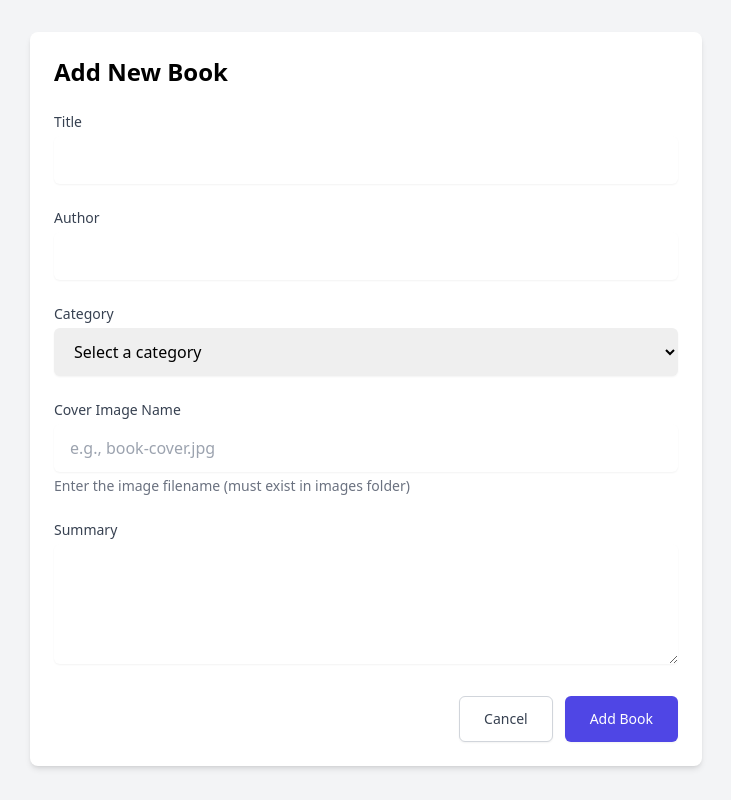
After one commit to Thisishemmit/brief10, a PHP site: template app/views/admin/books/add.php in a window 1280 px wide. The commit adds this page. Shown: the whole page, without its empty margins (274-1005 px from the left). Run offline with PHP 8.4, Linux system fonts and the light colour scheme; the template is opened without the code that fills it, so the values that code supplies are empty.

Commit message:
LM-10 added add page for admin and fixed some erro rs in routes and added a get function in Book model and fixed an error login controller

```diff
--- a/app/controllers/login.php
+++ b/app/controllers/login.php
@@ -23,7 +23,9 @@
     if (empty($error)) {
         $config = require 'app/config/database.php';
         $db = new Database($config['username'], $config['password'], $config['database']);
-        $db->connect();
+        if (!$db->connect()) {
+            abort(500);
+        }
 
         $user = new User($db);
         if ($user->findByEmail($email)) {
--- a/app/helpers/errors.php
+++ b/app/helpers/errors.php
@@ -1,29 +1,41 @@
 <?php
 function set_error($key, $message)
 {
-    $_SESSION["error_{$key}"] = $message;
+    $_SESSION['errors'][$key] = $message;
 }
 
 function get_error($key)
 {
-    if (has_error($key)) {
-        $error = $_SESSION["error_{$key}"];
-        unset($_SESSION["error_{$key}"]);
-        return $error;
-    }
-    return null;
+    $error = $_SESSION['errors'][$key] ?? null;
+    unset($_SESSION['errors'][$key]);
+    return $error;
 }
 
 function has_error($key)
 {
-    return isset($_SESSION["error_{$key}"]);
+    return isset($_SESSION['errors'][$key]);
 }
 
 function show_error($message) {
     print_r($message);
 }
 
-function abort($code = 404) {
-    require "app/views/errors/{$code}.php";
-    exit;
+function abort($code)
+{
+    if ($code === 404) {
+        require 'app/views/errors/404.php';
+        exit;
+    } else if ($code === 403) {
+        require 'app/views/errors/403.php';
+        exit;
+    } else if ($code === 500) {
+        require 'app/views/errors/500.php';
+        exit;
+    } else if ($code === 'book_not_found') {
+        require 'app/views/errors/book_not_found.php';
+        exit;
+    } else if ($code === 'book_not_found_admin') {
+        require 'app/views/errors/book_not_found_admin.php';
+        exit;
+    }
 }
--- /dev/null
+++ b/app/views/admin/books/add.php
@@ -0,0 +1,78 @@
+<?php
+require_once 'app/helpers/errors.php';
+?>
+<!DOCTYPE html>
+<html lang="en">
+<head>
+    <meta charset="UTF-8">
+    <meta name="viewport" content="width=device-width, initial-scale=1.0">
+    <title>Add New Book</title>
+    <script src="/JavaScript/tailwind.js"></script>
+</head>
+<body class="bg-gray-100">
+    <div class="min-h-screen flex flex-col">
+        <!-- Header/Navigation here if needed -->
+
+        <main class="flex-grow container mx-auto px-4 py-8">
+            <div class="max-w-2xl mx-auto bg-white rounded-lg shadow-md p-6">
+                <h1 class="text-2xl font-bold mb-6">Add New Book</h1>
+
+                <?php if (has_error('add_book')) : ?>
+                    <div class="bg-red-50 border-l-4 border-red-500 p-4 mb-4">
+                        <p class="text-red-700"><?= get_error('add_book') ?></p>
+                    </div>
+                <?php endif; ?>
+
+                <form action="/admin/books/add" method="POST" class="space-y-6">
+                    <div>
+                        <label for="title" class="block text-sm font-medium text-gray-700 mb-1">Title</label>
+                        <input type="text" id="title" name="title" required
+                            class="mt-1 block w-full px-4 py-3 rounded-md border-gray-300 shadow-sm focus:border-indigo-500 focus:ring-indigo-500">
+                    </div>
+
+                    <div>
+                        <label for="author" class="block text-sm font-medium text-gray-700 mb-1">Author</label>
+                        <input type="text" id="author" name="author" required
+                            class="mt-1 block w-full px-4 py-3 rounded-md border-gray-300 shadow-sm focus:border-indigo-500 focus:ring-indigo-500">
+                    </div>
+
+                    <div>
+                        <label for="category_id" class="block text-sm font-medium text-gray-700 mb-1">Category</label>
+                        <select id="category_id" name="category_id" required
+                            class="mt-1 block w-full px-4 py-3 rounded-md border-gray-300 shadow-sm focus:border-indigo-500 focus:ring-indigo-500">
+                            <option value="">Select a category</option>
+                            <?php foreach ($categories as $category) : ?>
+                                <option value="<?= $category['id_category'] ?>"><?= $category['name'] ?></option>
+                            <?php endforeach; ?>
+                        </select>
+                    </div>
+
+                    <div>
+                        <label for="cover_image" class="block text-sm font-medium text-gray-700 mb-1">Cover Image Name</label>
+                        <input type="text" id="cover_image" name="cover_image" required placeholder="e.g., book-cover.jpg"
+                            class="mt-1 block w-full px-4 py-3 rounded-md border-gray-300 shadow-sm focus:border-indigo-500 focus:ring-indigo-500">
+                        <p class="mt-1 text-sm text-gray-500">Enter the image filename (must exist in images folder)</p>
+                    </div>
+
+                    <div>
+                        <label for="summary" class="block text-sm font-medium text-gray-700 mb-1">Summary</label>
+                        <textarea id="summary" name="summary" rows="4" required
+                            class="mt-1 block w-full px-4 py-3 rounded-md border-gray-300 shadow-sm focus:border-indigo-500 focus:ring-indigo-500"></textarea>
+                    </div>
+
+                    <div class="flex justify-end space-x-3 pt-2">
+                        <a href="/admin/books"
+                            class="inline-flex justify-center rounded-md border border-gray-300 bg-white px-6 py-3 text-sm font-medium text-gray-700 shadow-sm hover:bg-gray-50 focus:outline-none focus:ring-2 focus:ring-indigo-500 focus:ring-offset-2">
+                            Cancel
+                        </a>
+                        <button type="submit" name="add_book"
+                            class="inline-flex justify-center rounded-md border border-transparent bg-indigo-600 px-6 py-3 text-sm font-medium text-white shadow-sm hover:bg-indigo-700 focus:outline-none focus:ring-2 focus:ring-indigo-500 focus:ring-offset-2">
+                            Add Book
+                        </button>
+                    </div>
+                </form>
+            </div>
+        </main>
+    </div>
+</body>
+</html>
--- a/app/views/errors/403.php
+++ b/app/views/errors/403.php
@@ -4,7 +4,7 @@
     <meta charset="UTF-8">
     <meta name="viewport" content="width=device-width, initial-scale=1.0">
     <title>403 - Forbidden</title>
-    <script src="JavaScript/tailwind.js"></script>
+    <script src="/JavaScript/tailwind.js"></script>
 </head>
 <body class="bg-gray-100 h-screen flex items-center justify-center">
     <div class="text-center p-8">
--- a/app/views/errors/404.php
+++ b/app/views/errors/404.php
@@ -4,7 +4,7 @@
     <meta charset="UTF-8">
     <meta name="viewport" content="width=device-width, initial-scale=1.0">
     <title>404 - Page Not Found</title>
-    <script src="JavaScript/tailwind.js"></script>
+    <script src="/JavaScript/tailwind.js"></script>
 </head>
 <body class="bg-gray-100 h-screen flex items-center justify-center">
     <div class="text-center p-8">
--- a/app/views/errors/500.php
+++ b/app/views/errors/500.php
@@ -4,7 +4,7 @@
     <meta charset="UTF-8">
     <meta name="viewport" content="width=device-width, initial-scale=1.0">
     <title>500 - Server Error</title>
-    <script src="JavaScript/tailwind.js"></script>
+    <script src="/JavaScript/tailwind.js"></script>
 </head>
 <body class="bg-gray-100 h-screen flex items-center justify-center">
     <div class="text-center p-8">
```
Also changed, not shown: app/controllers/admin/books/add.php (added, +52 -0 lines), app/models/Book.php (+9 -2 lines), app/views/errors/book_not_found_admin.php (added, +28 -0 lines), routes.php (+19 -5 lines).
